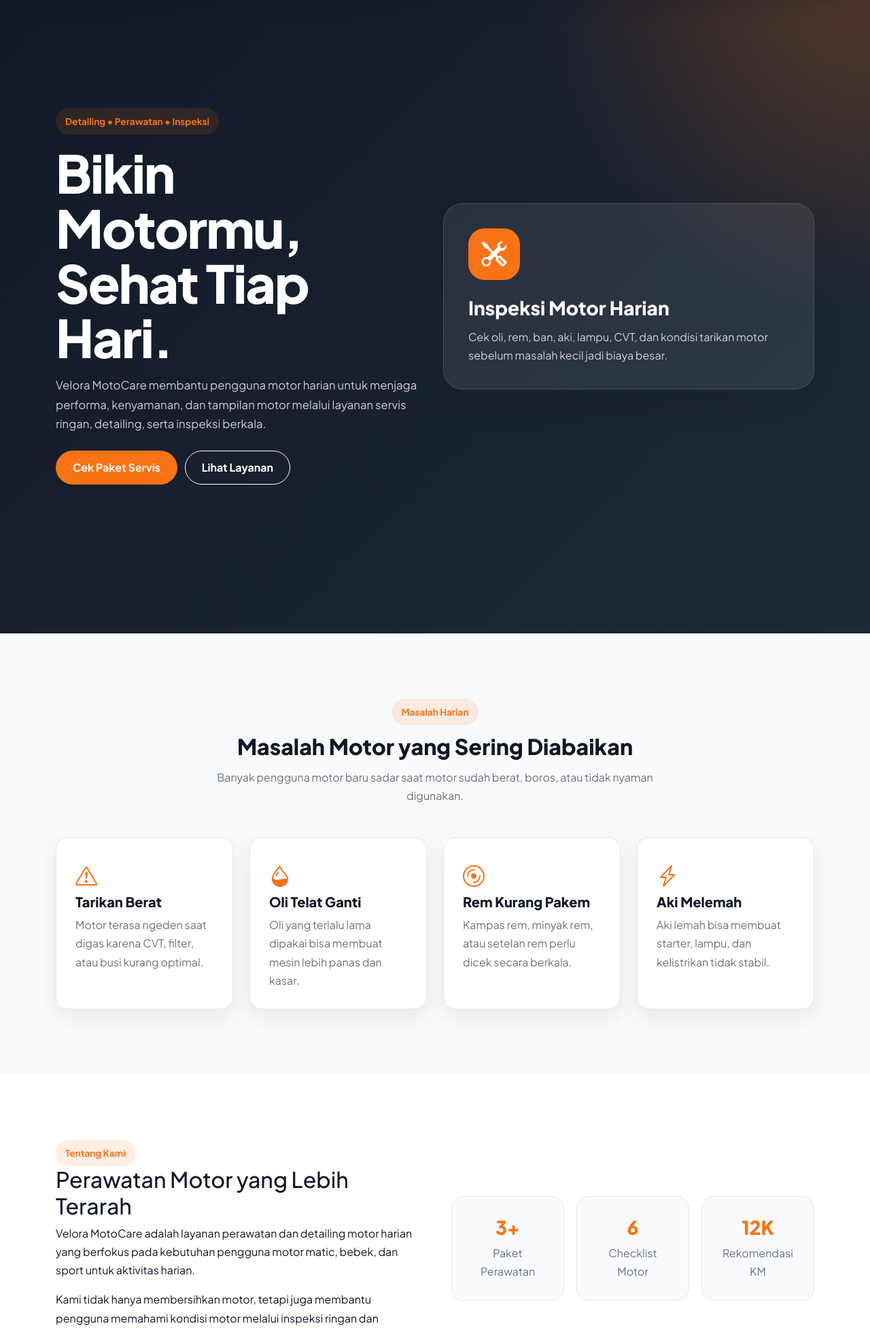
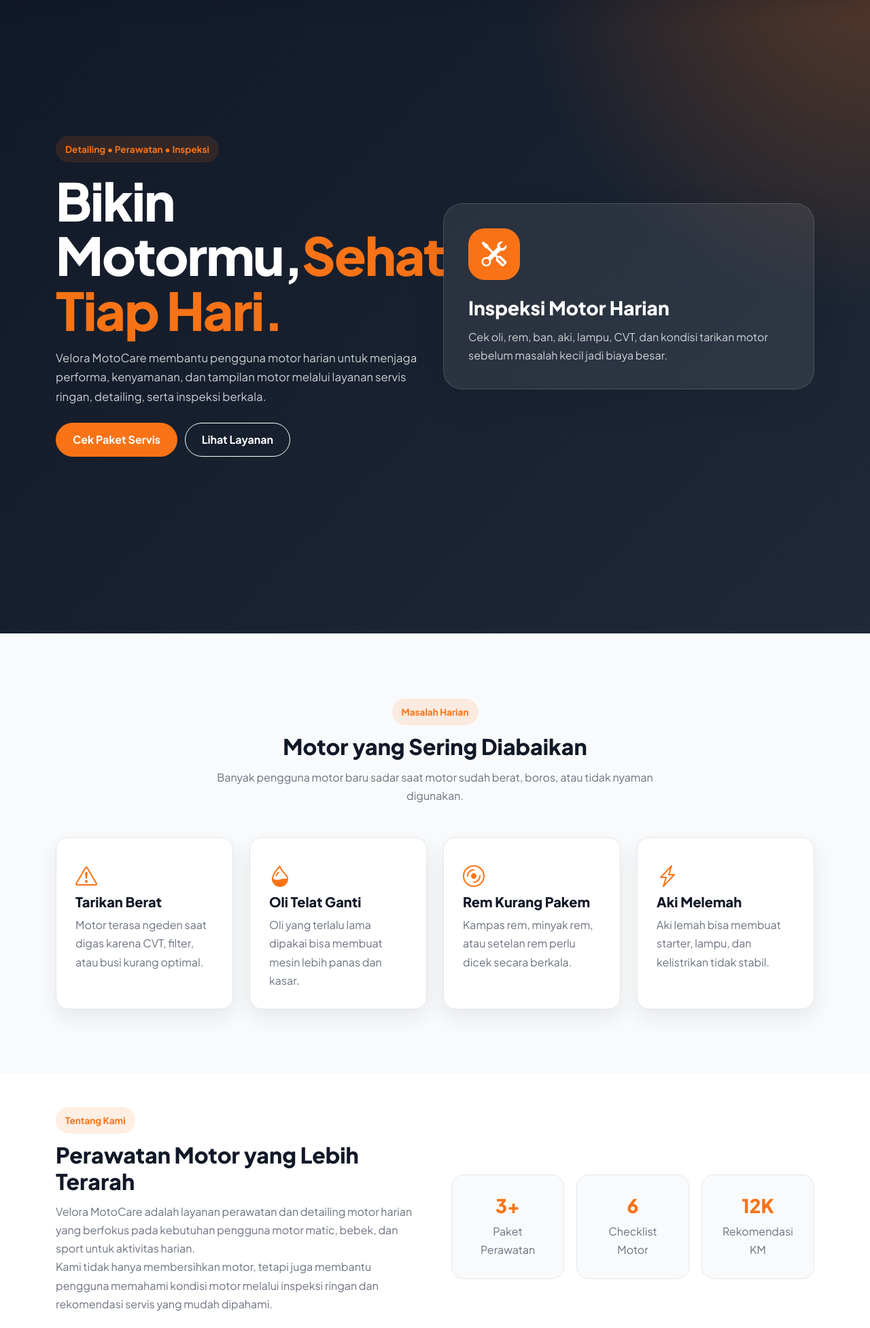
Before and after one commit to RusdiEneri/UTSWeb_IF4A_0055, a PHP site: page / in a window 1280 px wide. Shown: the part 60-2014 px from the top of the page at 68% size. Run offline with PHP 8.4, Linux system fonts and the light colour scheme.

Commit message:
poles berberapa span, dan menambah animasi counter dari 0 di section tentang kami

```diff
--- a/index.html
+++ b/index.html
@@ -74,7 +74,7 @@
             <span class="section-badge">Detailing • Perawatan • Inspeksi</span>
 
             <h1 class="hero-title mt-3">
-              Bikin Motormu, Sehat Tiap Hari.
+              Bikin Motormu,<span>Sehat Tiap Hari.</span>
             </h1>
 
             <p class="hero-description mt-3">
@@ -112,7 +112,7 @@
       <div class="container">
         <div class="section-heading text-center">
           <span class="section-badge">Masalah Harian</span>
-          <h2>Masalah Motor yang Sering Diabaikan</h2>
+          <h2>Motor yang Sering Diabaikan</h2>
           <p>
             Banyak pengguna motor baru sadar saat motor sudah berat, boros,
             atau tidak nyaman digunakan.
@@ -159,7 +159,7 @@
     <section id="about" class="section-padding">
       <div class="container">
         <div class="row align-items-center g-5">
-          <div class="col-lg-6">
+          <div class="section-heading col-lg-6">
             <span class="section-badge">Tentang Kami</span>
             <h2>Perawatan Motor yang Lebih Terarah</h2>
             <p>
@@ -177,15 +177,15 @@
           <div class="col-lg-6">
   <div class="about-highlight">
     <div>
-                <h3>3+</h3>
+      <h3 class="counter" data-target="3" data-suffix="+">0</h3>
       <p>Paket Perawatan</p>
     </div>
     <div>
-                <h3>6</h3>
+      <h3 class="counter" data-target="6">0</h3>
       <p>Checklist Motor</p>
     </div>
     <div>
-                <h3>12K</h3>
+      <h3 class="counter" data-target="12" data-suffix="K">0</h3>
       <p>Rekomendasi KM</p>
     </div>
   </div>
@@ -538,7 +538,7 @@
       <div class="container">
         <div class="section-heading text-center">
           <span class="section-badge">Testimoni</span>
-          <h2>Apa Kata Pelanggan?</h2>
+          <h2>Ulasan <span>Pelanggan</span></h2>
           <p>
             Berberapa masukan dari pengguna motor harian setelah memakai layanan dari Velora MotoCare.
           </p>
@@ -577,7 +577,7 @@
       <div class="container">
         <div class="section-heading text-center">
           <span class="section-badge">Booking</span>
-          <h2>Kontak & Booking Servis</h2>
+          <h2>Kontak & <span>Booking Servis</span></h2>
           <p>
             Isi data berikut untuk simulasi booking layanan Velora MotoCare.
           </p>
--- a/style.css
+++ b/style.css
@@ -76,6 +76,10 @@ section {
   font-weight: 800;
   margin-top: 12px;
   margin-bottom: 12px;
+}
+
+.section-heading h2 span {
+  color: var(--color-orange);
 }
 
 .section-heading p {
@@ -161,6 +165,7 @@ section {
 }
 
 /* ===== SECTION: HERO ===== */
+
 .hero-section {
   color: var(--color-white);
   background:
@@ -173,6 +178,10 @@ section {
   line-height: 1.05;
   font-weight: 800;
   letter-spacing: -2px;
+}
+
+.hero-title span {
+  color: var(--color-orange);
 }
 
 .hero-description {
```
Also changed, not shown: script.js (+42 -0 lines). Lines whose indentation alone changed are shown as unchanged.
